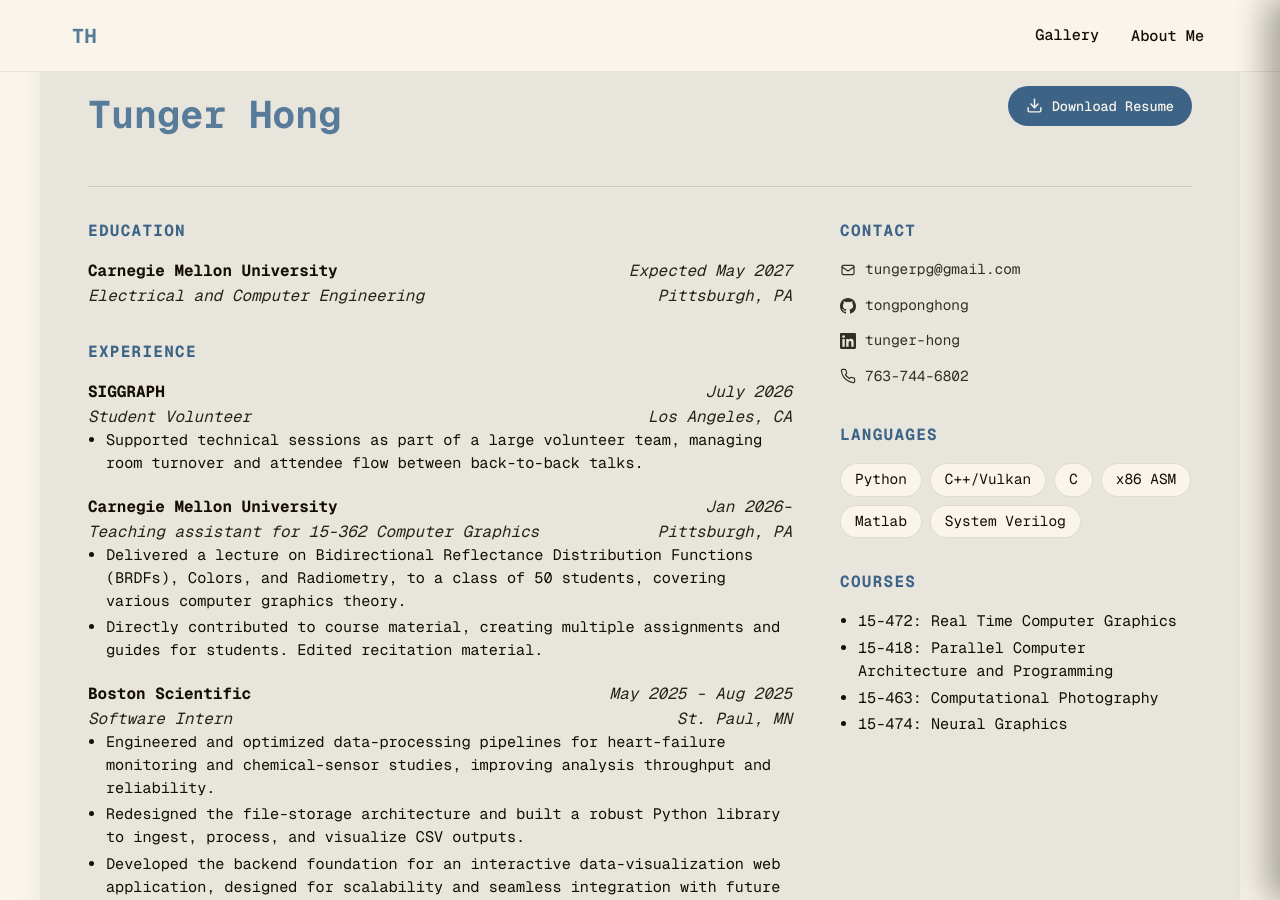
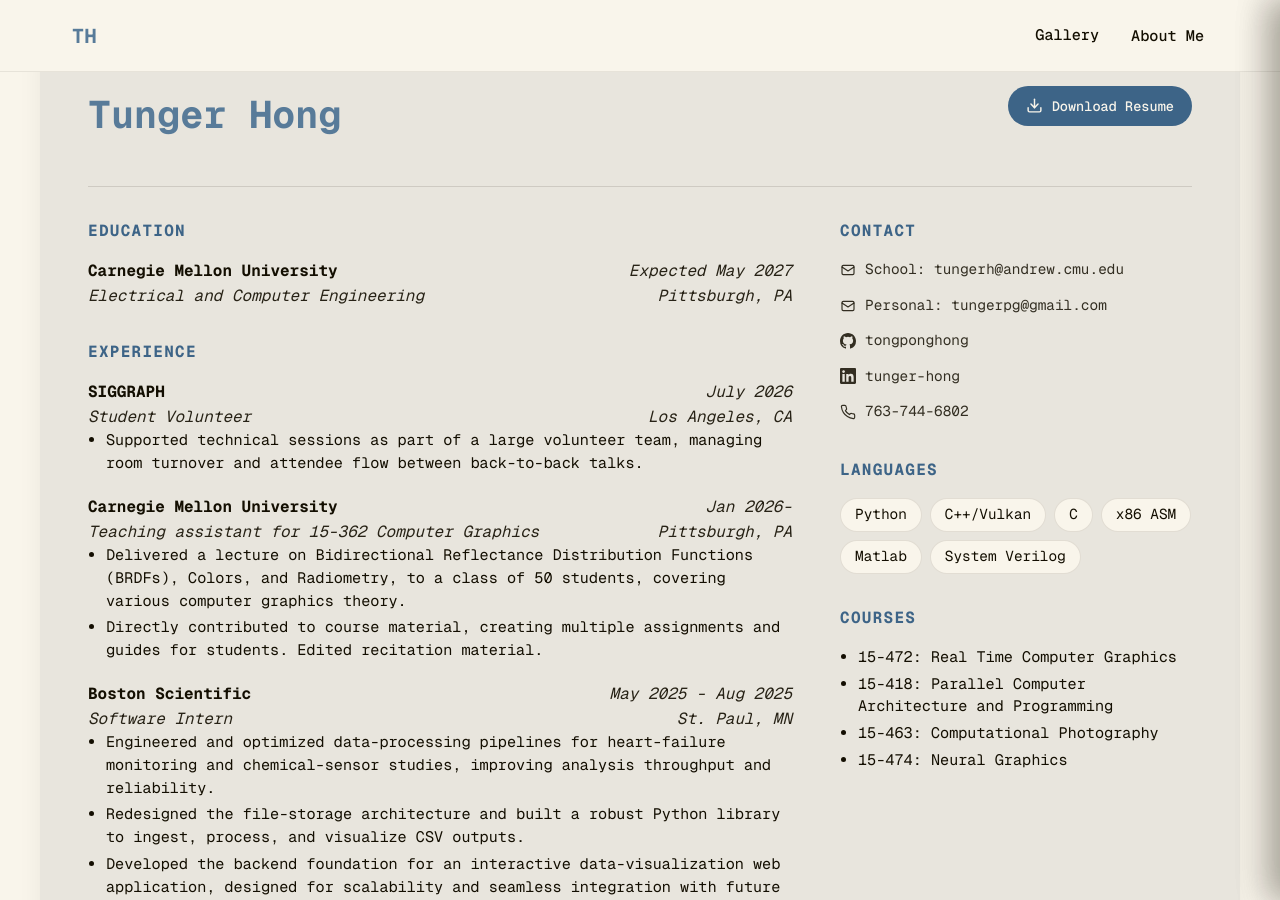
Before and after one commit to tongponghong/tongponghong.github.io, a Jekyll site: the page built from index.html, in a window 1280 px wide and 900 px high, scrolled down 685 px. Built offline with Jekyll 4.4.1, drawn with Linux system fonts in a browser that asks for light colours; some web fonts are replaced.

Commit message:
Added personal email

```diff
--- a/_data/resume.yml
+++ b/_data/resume.yml
@@ -58,7 +58,10 @@
   items:
     # `icon` must be one of: email, github, linkedin
     - icon: "email"
-      label: "tungerpg@gmail.com"
+      label: "School: tungerh@andrew.cmu.edu"
+      url: "mailto:tungerh@andrew.cmu.edu"
+    - icon: "email"
+      label: "Personal: tungerpg@gmail.com"
       url: "mailto:tungerpg@gmail.com"
     - icon: "github"
       label: "tongponghong"
```
Also changed, not shown: 1 other file.
